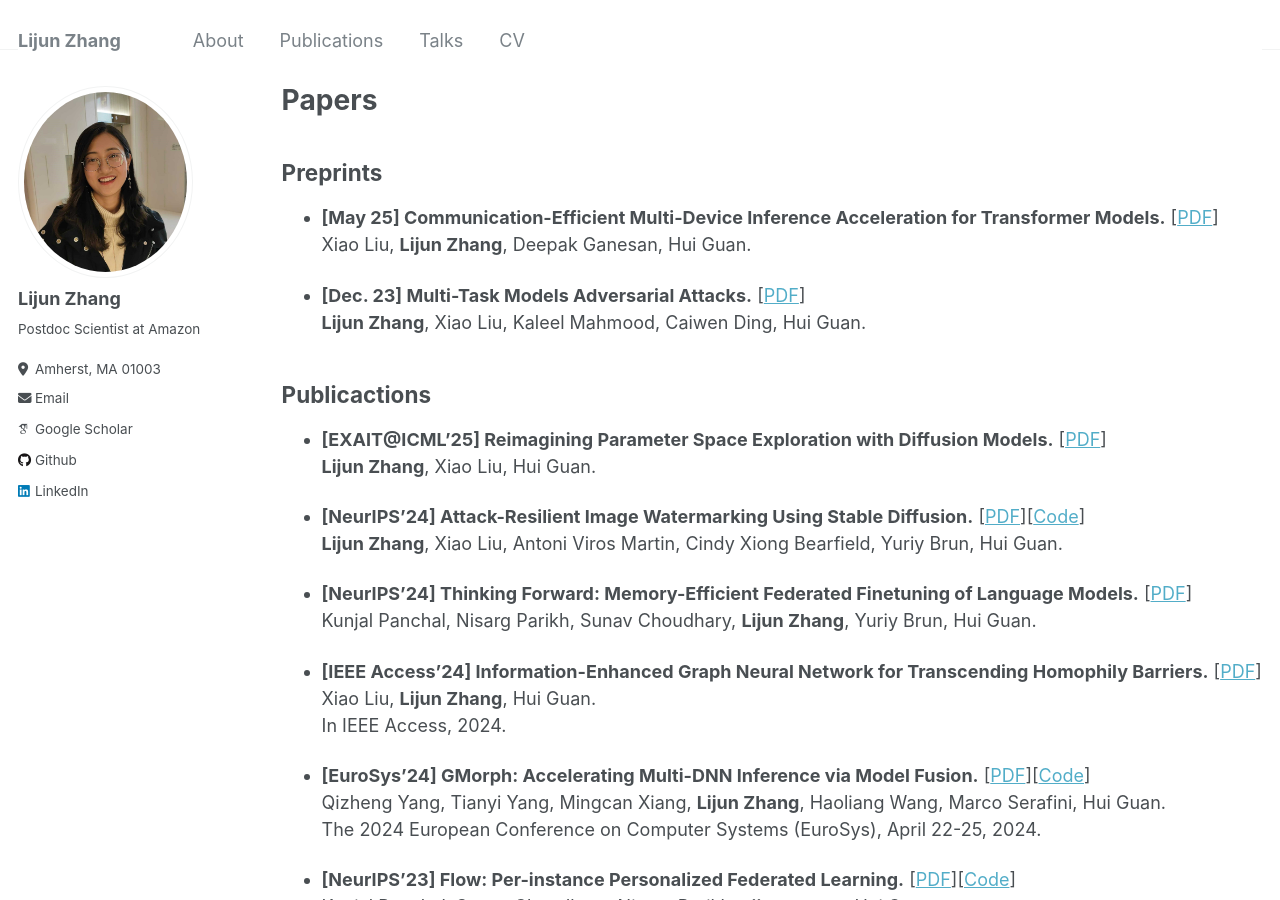
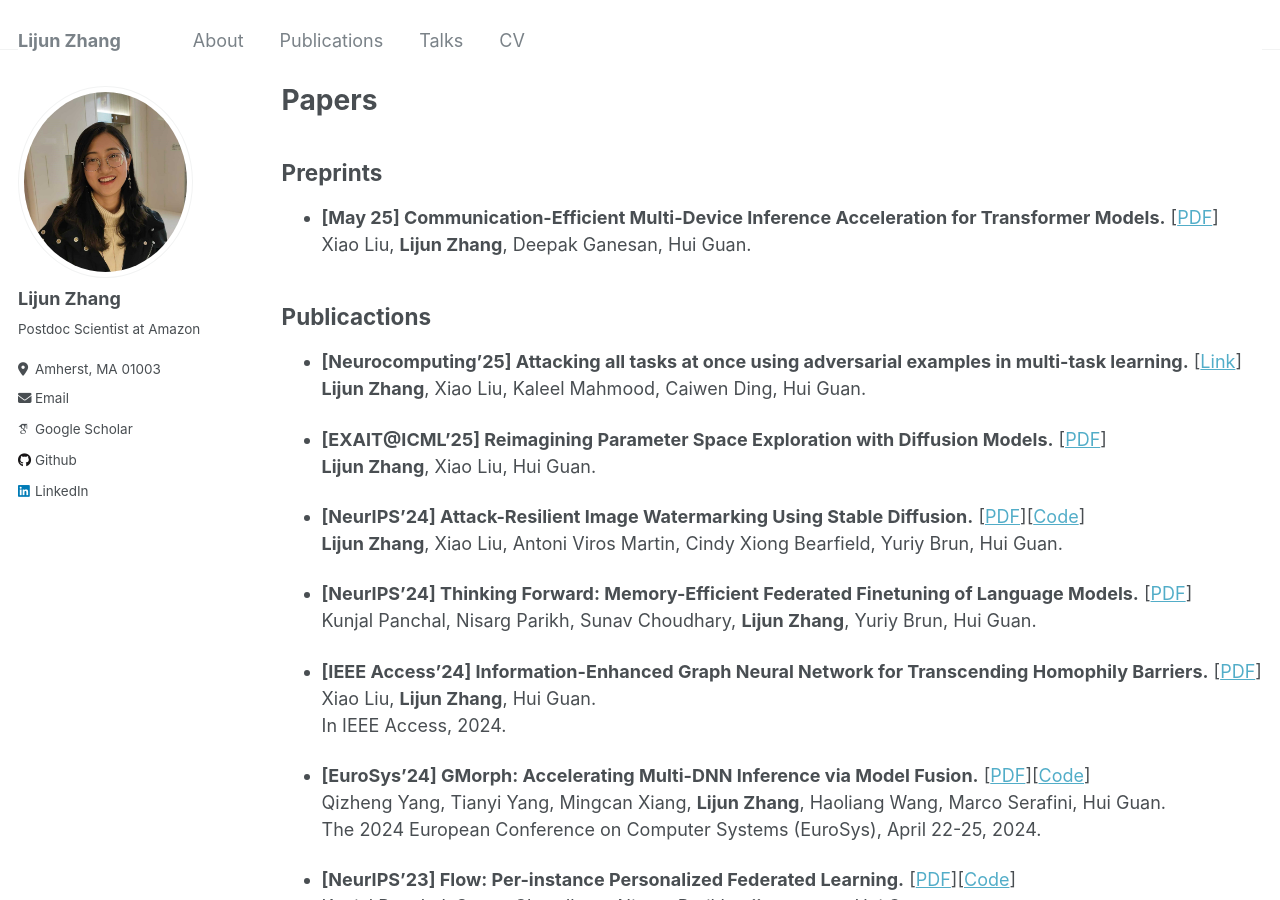
Before and after one commit to zhanglijun95/zhanglijun95.github.io, a Jekyll site: the page built from _pages/publications.md, in a window 1280 px wide and 900 px high. Built offline with Jekyll 4.4.1, drawn with Linux system fonts in a browser that asks for light colours; some web fonts are replaced.

Commit message:
update paper

```diff
--- a/_pages/publications.md
+++ b/_pages/publications.md
@@ -9,10 +9,10 @@ author_profile: true
 - **[May 25] Communication-Efficient Multi-Device Inference Acceleration for Transformer Models.** [[PDF](https://arxiv.org/pdf/2505.19342?)]
 <br> Xiao Liu, **Lijun Zhang**, Deepak Ganesan, Hui Guan.
 
-- **[Dec. 23] Multi-Task Models Adversarial Attacks.** [[PDF](https://arxiv.org/pdf/2305.12066v3.pdf)]
+## Publicactions
+- **[Neurocomputing'25] Attacking all tasks at once using adversarial examples in multi-task learning.** [[Link](https://www.sciencedirect.com/science/article/abs/pii/S0925231225021757)]
 <br> **Lijun Zhang**, Xiao Liu, Kaleel Mahmood, Caiwen Ding, Hui Guan.
 
-## Publicactions
 - **[EXAIT@ICML'25] Reimagining Parameter Space Exploration with Diffusion Models.** [[PDF](https://arxiv.org/pdf/2506.17807)]
 <br> **Lijun Zhang**, Xiao Liu, Hui Guan.
 
```
Also changed, not shown: _pages/about.md (+1 -0 lines), 1 other file.
